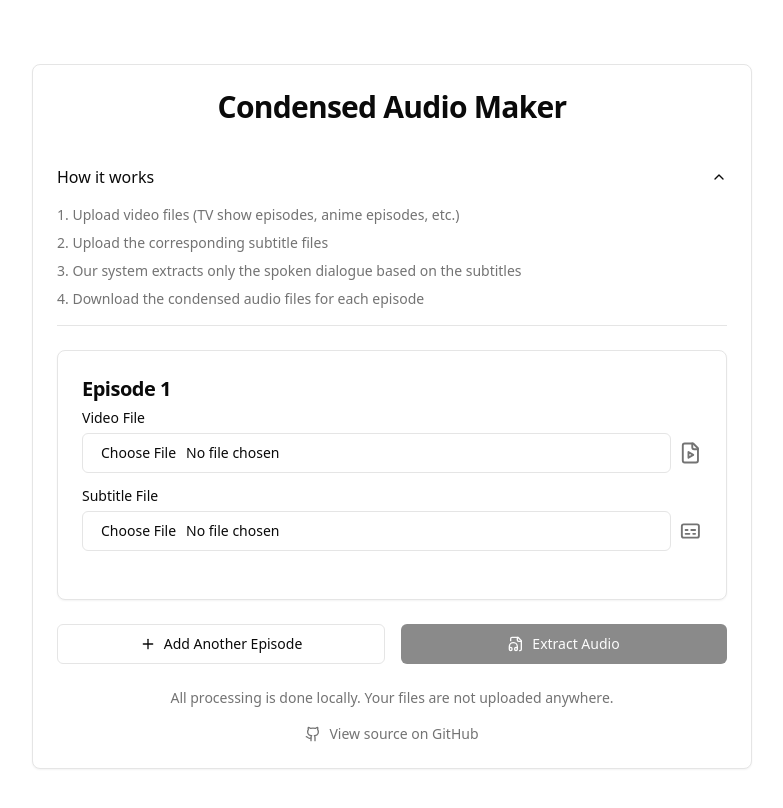
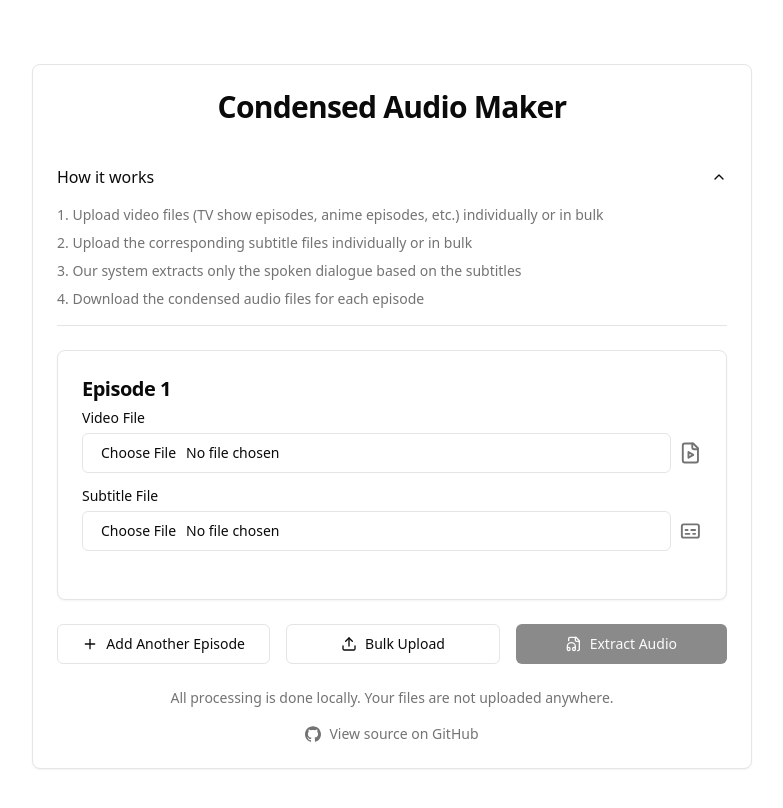
Before and after one commit to MorrisonWill/condenser, a React (Vite) app: page / in a window 1280 px wide. Both pictures are taken after a click on the button "How it works". Shown: the top 808 px of the page, without its empty margins (248-1031 px from the left). Built offline with nearby package versions, Linux system fonts and the light colour scheme.

Commit message:
bulk upload

```diff
--- a/src/App.tsx
+++ b/src/App.tsx
@@ -1,15 +1,18 @@
-import React, {useCallback, useState} from "react"
-import {Button} from "@/components/ui/button"
-import {Input} from "@/components/ui/input"
-import {Progress} from "@/components/ui/progress"
-import {Label} from "@/components/ui/label"
-import {Captions, Download, FileAudio, FileVideo, Github, Loader2, Plus, X} from "lucide-react"
-import {useToast} from "@/hooks/use-toast"
-import {parse as parseSrtVtt} from '@plussub/srt-vtt-parser'
-import {parse as parseAss} from 'ass-compiler'
+"use client"
+
+import React, { useCallback, useState } from "react"
+import { Button } from "@/components/ui/button"
+import { Input } from "@/components/ui/input"
+import { Progress } from "@/components/ui/progress"
+import { Label } from "@/components/ui/label"
+import { Captions, Download, FileAudio, FileVideo, Loader2, Plus, X, Upload } from "lucide-react"
+import { useToast } from "@/hooks/use-toast"
+import { parse as parseSrtVtt } from '@plussub/srt-vtt-parser'
+import { parse as parseAss } from 'ass-compiler'
 import audioBufferToWav from 'audiobuffer-to-wav'
-import {Card, CardContent, CardFooter, CardHeader, CardTitle} from "@/components/ui/card"
-import {Accordion, AccordionContent, AccordionItem, AccordionTrigger} from "@/components/ui/accordion"
+import { Card, CardContent, CardFooter, CardHeader, CardTitle } from "@/components/ui/card"
+import { Accordion, AccordionContent, AccordionItem, AccordionTrigger } from "@/components/ui/accordion"
+import { Dialog, DialogContent, DialogHeader, DialogTitle, DialogTrigger } from "@/components/ui/dialog"
 
 interface FileSet {
     id: string;
@@ -22,6 +25,9 @@
     const [fileSets, setFileSets] = useState<FileSet[]>([{ id: '1', videoFile: null, subtitleFile: null }])
     const [isProcessing, setIsProcessing] = useState(false)
     const [progress, setProgress] = useState(0)
+    const [bulkUploadOpen, setBulkUploadOpen] = useState(false)
+    const [bulkVideoFiles, setBulkVideoFiles] = useState<File[]>([])
+    const [bulkSubtitleFiles, setBulkSubtitleFiles] = useState<File[]>([])
 
     const { toast } = useToast()
 
@@ -38,6 +44,45 @@
 
     const removeFileSet = (id: string) => {
         setFileSets(prev => prev.filter(set => set.id !== id))
+    }
+
+    const handleBulkUpload = (type: 'video' | 'subtitle') => (event: React.ChangeEvent<HTMLInputElement>) => {
+        const files = Array.from(event.target.files || [])
+        const sortedFiles = files.sort((a, b) => {
+            const numA = parseInt(a.name.match(/\d+/)?.[0] || '0')
+            const numB = parseInt(b.name.match(/\d+/)?.[0] || '0')
+            return numA - numB
+        })
+
+        if (type === 'video') {
+            setBulkVideoFiles(sortedFiles)
+        } else {
+            setBulkSubtitleFiles(sortedFiles)
+        }
+    }
+
+    const applyBulkUpload = () => {
+        if (bulkVideoFiles.length === 0 || bulkSubtitleFiles.length === 0) {
+            toast({
+                title: "Incomplete selection",
+                description: "Please select both video and subtitle files for bulk upload.",
+                variant: "destructive",
+            })
+            return
+        }
+
+        const newFileSets = bulkVideoFiles.map((videoFile, index) => ({
+            id: Date.now().toString() + index,
+            videoFile,
+            subtitleFile: bulkSubtitleFiles[index] || null
+        }))
+
+        console.log(newFileSets)
+
+        setFileSets(newFileSets)
+        setBulkUploadOpen(false)
+        setBulkVideoFiles([])
+        setBulkSubtitleFiles([])
     }
 
     const parseSubtitles = async (file: File): Promise<Array<{ start: number; end: number }>> => {
@@ -169,8 +214,8 @@
                             <AccordionTrigger>How it works</AccordionTrigger>
                             <AccordionContent>
                                 <ol className="list-decimal list-inside space-y-2 text-sm text-muted-foreground">
-                                    <li>Upload video files (TV show episodes, anime episodes, etc.)</li>
-                                    <li>Upload the corresponding subtitle files</li>
+                                    <li>Upload video files (TV show episodes, anime episodes, etc.) individually or in bulk</li>
+                                    <li>Upload the corresponding subtitle files individually or in bulk</li>
                                     <li>Our system extracts only the spoken dialogue based on the subtitles</li>
                                     <li>Download the condensed audio files for each episode</li>
                                 </ol>
@@ -205,10 +250,9 @@
                                             <Input
                                                 id={`video-upload-${fileSet.id}`}
                                                 type="file"
-                                                accept="video/*"
+                                                accept="video/*,.mkv"
                                                 onChange={handleFileChange(fileSet.id, 'video')}
                                                 className="flex-grow"
-                                                required
                                             />
                                             <FileVideo className="text-muted-foreground"/>
                                         </div>
@@ -223,7 +267,6 @@
                                                 accept=".srt,.vtt,.ass"
                                                 onChange={handleFileChange(fileSet.id, 'subtitle')}
                                                 className="flex-grow"
-                                                required
                                             />
                                             <Captions className="text-muted-foreground"/>
                                         </div>
@@ -247,6 +290,44 @@
                                 <Plus className="w-4 h-4 mr-2" />
                                 Add Another Episode
                             </Button>
+                            <Dialog open={bulkUploadOpen} onOpenChange={setBulkUploadOpen}>
+                                <DialogTrigger asChild>
+                                    <Button type="button" variant="outline" className="flex-1">
+                                        <Upload className="w-4 h-4 mr-2" />
+                                        Bulk Upload
+                                    </Button>
+                                </DialogTrigger>
+                                <DialogContent aria-describedby={undefined}>
+                                    <DialogHeader>
+                                        <DialogTitle>Bulk Upload</DialogTitle>
+                                    </DialogHeader>
+                                    <div className="space-y-4 mt-4">
+                                        <div>
+                                            <Label htmlFor="bulk-video-upload" className="mb-2 block">Bulk Video Upload</Label>
+                                            <Input
+                                                id="bulk-video-upload"
+                                                type="file"
+                                                accept="video/*,.mkv"
+                                                onChange={handleBulkUpload('video')}
+                                                multiple
+                                            />
+                                        </div>
+                                        <div>
+                                            <Label htmlFor="bulk-subtitle-upload" className="mb-2 block">Bulk Subtitle Upload</Label>
+                                            <Input
+                                                id="bulk-subtitle-upload"
+                                                type="file"
+                                                accept=".srt,.vtt,.ass"
+                                                onChange={handleBulkUpload('subtitle')}
+                                                multiple
+                                            />
+                                        </div>
+                                        <Button onClick={applyBulkUpload} className="w-full">
+                                            Apply Bulk Upload
+                                        </Button>
+                                    </div>
+                                </DialogContent>
+                            </Dialog>
                             <Button type="submit" className="flex-1" disabled={fileSets.some(set => !set.videoFile || !set.subtitleFile) || isProcessing}>
                                 {isProcessing ? (
                                     <>
@@ -274,13 +355,19 @@
                     <p className="text-sm text-muted-foreground text-center">
                         All processing is done locally. Your files are not uploaded anywhere.
                     </p>
+
                     <a
                         href="https://github.com/MorrisonWill/condenser"
                         target="_blank"
                         rel="noopener noreferrer"
                         className="inline-flex items-center text-sm text-muted-foreground hover:text-foreground transition-colors"
                     >
-                        <Github className="w-4 h-4 mr-2"/>
+                        <svg role="img" viewBox="0 0 24 24" xmlns="http://www.w3.org/2000/svg" className="w-4 h-4 mr-2">
+                            <title>GitHub</title>
+                            <path
+                                d="M12 .297c-6.63 0-12 5.373-12 12 0 5.303 3.438 9.8 8.205 11.385.6.113.82-.258.82-.577 0-.285-.01-1.04-.015-2.04-3.338.724-4.042-1.61-4.042-1.61C4.422 18.07 3.633 17.7 3.633 17.7c-1.087-.744.084-.729.084-.729 1.205.084 1.838 1.236 1.838 1.236 1.07 1.835 2.809 1.305 3.495.998.108-.776.417-1.305.76-1.605-2.665-.3-5.466-1.332-5.466-5.93 0-1.31.465-2.38 1.235-3.22-.135-.303-.54-1.523.105-3.176 0 0 1.005-.322 3.3 1.23.96-.267 1.98-.399 3-.405 1.02.006 2.04.138 3 .405 2.28-1.552 3.285-1.23 3.285-1.23.645 1.653.24 2.873.12 3.176.765.84 1.23 1.91 1.23 3.22 0 4.61-2.805 5.625-5.475 5.92.42.36.81 1.096.81 2.22 0 1.606-.015 2.896-.015 3.286 0 .315.21.69.825.57C20.565 22.092 24 17.592 24 12.297c0-6.627-5.373-12-12-12"
+                                fill="currentColor"/>
+                        </svg>
                         View source on GitHub
                     </a>
                 </CardFooter>
```
